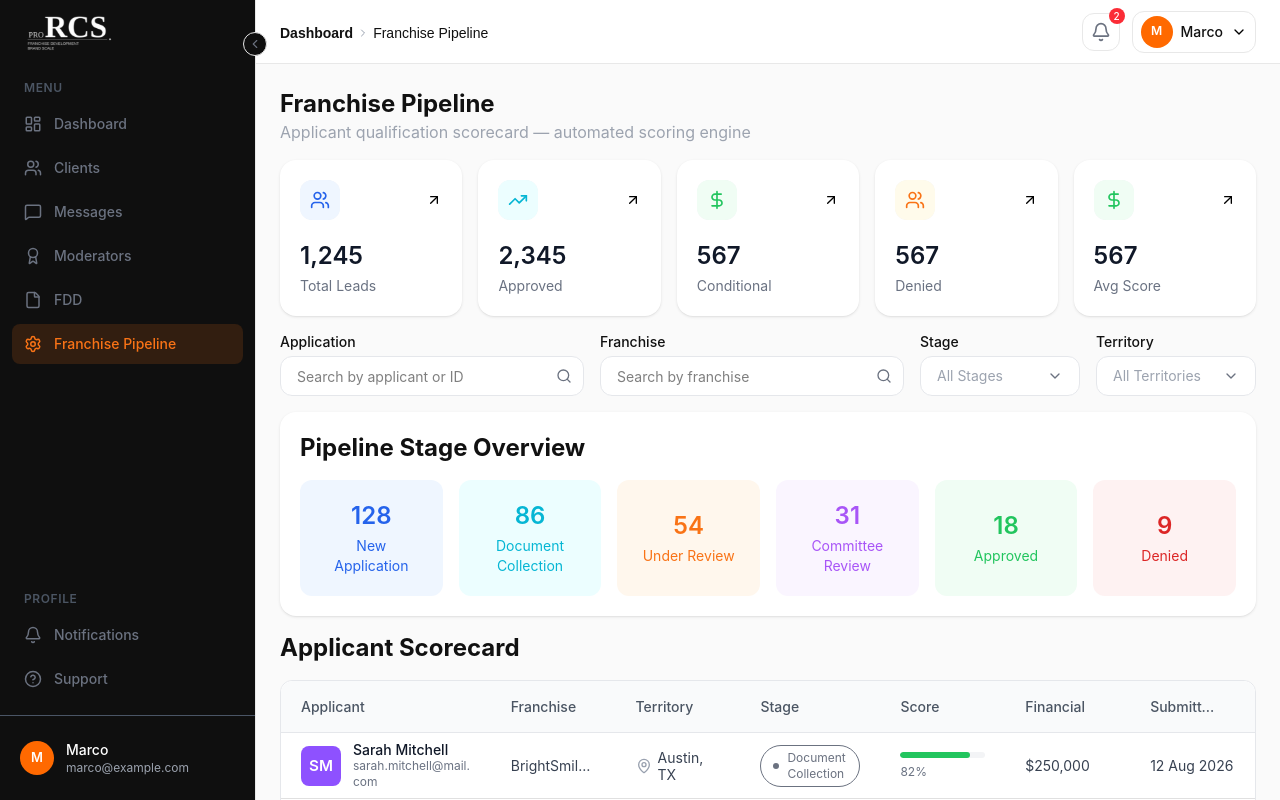
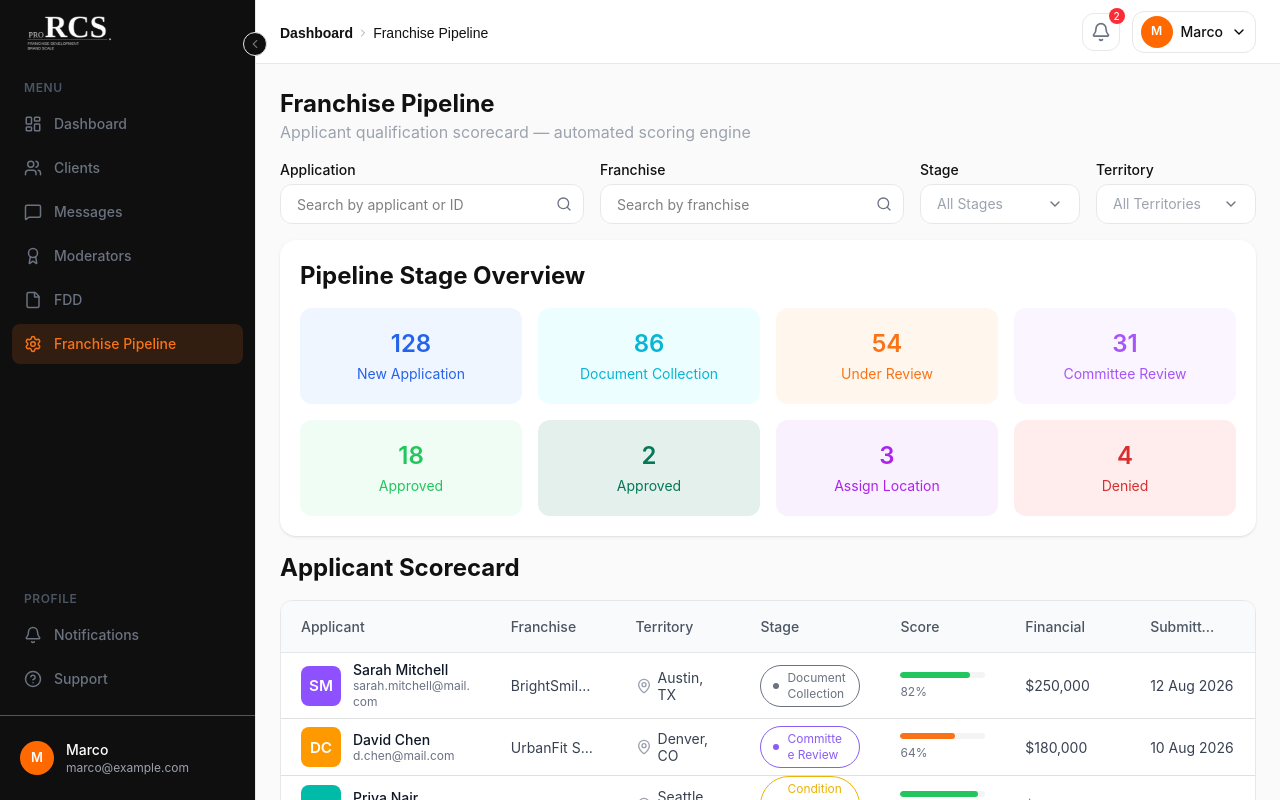
Before and after one commit to hamza-nafasat/rcs-frontend, a React (Vite) app: page /dashboard/franchise-pipeline in a window 1280 px wide. Built offline with nearby package versions, Linux system fonts and the light colour scheme.

Commit message:
Cards removed and Pipeline uodated

```diff
--- a/src/pages/franchise-pipeline/FranchisePipeline.jsx
+++ b/src/pages/franchise-pipeline/FranchisePipeline.jsx
@@ -1,47 +1,10 @@
 import FranchisePipelineHeading from "./components/FranchisePipelineHeading";
-import TotalUsersIcon from "../../assets/SVGs/TotalUsersIcon.svg";
-import SuccessIcon from "../../assets/SVGs/SuccessIcon.svg";
-import RevenueIcon from "../../assets/SVGs/RevenueIcon.svg";
-import TotalMembersIcon from "../../assets/SVGs/TotalMembersIcon.svg";
-import StatsCard from "./components/StatsCard";
 import PipelineStageOverview from "./components/PipelineStageOverview";
 import FranchisePipelineTable from "./components/FranchisePipelineTable";
 import { initialApplicants } from "./components/pipelineApplicants";
 import FranchisePipelineFilter from "./components/FranchisePipelineFilter";
-import { ArrowUpRight } from "lucide-react";
 import { useState } from "react";
-const cardData = [
-  {
-    icon: TotalUsersIcon,
-    Badge: ArrowUpRight,
-    value: "1,245",
-    label: "Total Leads",
-  },
-  {
-    icon: SuccessIcon,
-    Badge: ArrowUpRight,
-    value: "2,345",
-    label: "Approved",
-  },
-  {
-    icon: RevenueIcon,
-    Badge: ArrowUpRight,
-    value: "567",
-    label: "Conditional",
-  },
-  {
-    icon: TotalMembersIcon,
-    Badge: ArrowUpRight,
-    value: "567",
-    label: "Denied",
-  },
-  {
-    icon: RevenueIcon,
-    Badge: ArrowUpRight,
-    value: "567",
-    label: "Avg Score",
-  },
-];
+
 const initialFilters = {
   applicant: "",
   franchise: "",
@@ -64,12 +27,6 @@ const FranchisePipeline = () => {
         heading="Franchise Pipeline"
         subheading="Applicant qualification scorecard — automated scoring engine"
       />
-      {/* Stats */}
-      <section className="grid grid-cols-1 gap-4 sm:grid-cols-3 lg:grid-cols-5">
-        {cardData.map((card, index) => (
-          <StatsCard key={index} {...card} />
-        ))}
-      </section>
 
       {/* Filters */}
       <FranchisePipelineFilter
--- a/src/pages/franchise-pipeline/components/PipelineStageOverview.jsx
+++ b/src/pages/franchise-pipeline/components/PipelineStageOverview.jsx
@@ -9,7 +9,9 @@ const stages = [
   { value: "54", label: "Under Review", color: "#f97316", bg: "#fff7ed" },
   { value: "31", label: "Committee Review", color: "#a855f7", bg: "#faf5ff" },
   { value: "18", label: "Approved", color: "#22c55e", bg: "#f0fdf4" },
-  { value: "9", label: "Denied", color: "#dc2626", bg: "#fef2f2" },
+  { value: "2", label: "Approved", color: "#047857", bg: "#0478571C" },
+  { value: "3", label: "Assign Location", color: "#AC24EB", bg: "#FAF1FF" },
+  { value: "4", label: "Denied", color: "#D92E2E", bg: "#FFEDED" },
 ];
 
 const PipelineStageOverview = () => {
@@ -17,7 +19,7 @@ const PipelineStageOverview = () => {
     <section className="flex flex-col gap-4 rounded-2xl bg-white p-5 shadow-sm">
       <h2 className="heading-lg text-tertiary">Pipeline Stage Overview</h2>
 
-      <div className="grid grid-cols-2 gap-4 sm:grid-cols-3 lg:grid-cols-6">
+      <div className="grid grid-cols-2 gap-4 sm:grid-cols-3 lg:grid-cols-4">
         {stages.map((stage) => (
           <div
             key={stage.label}
```
